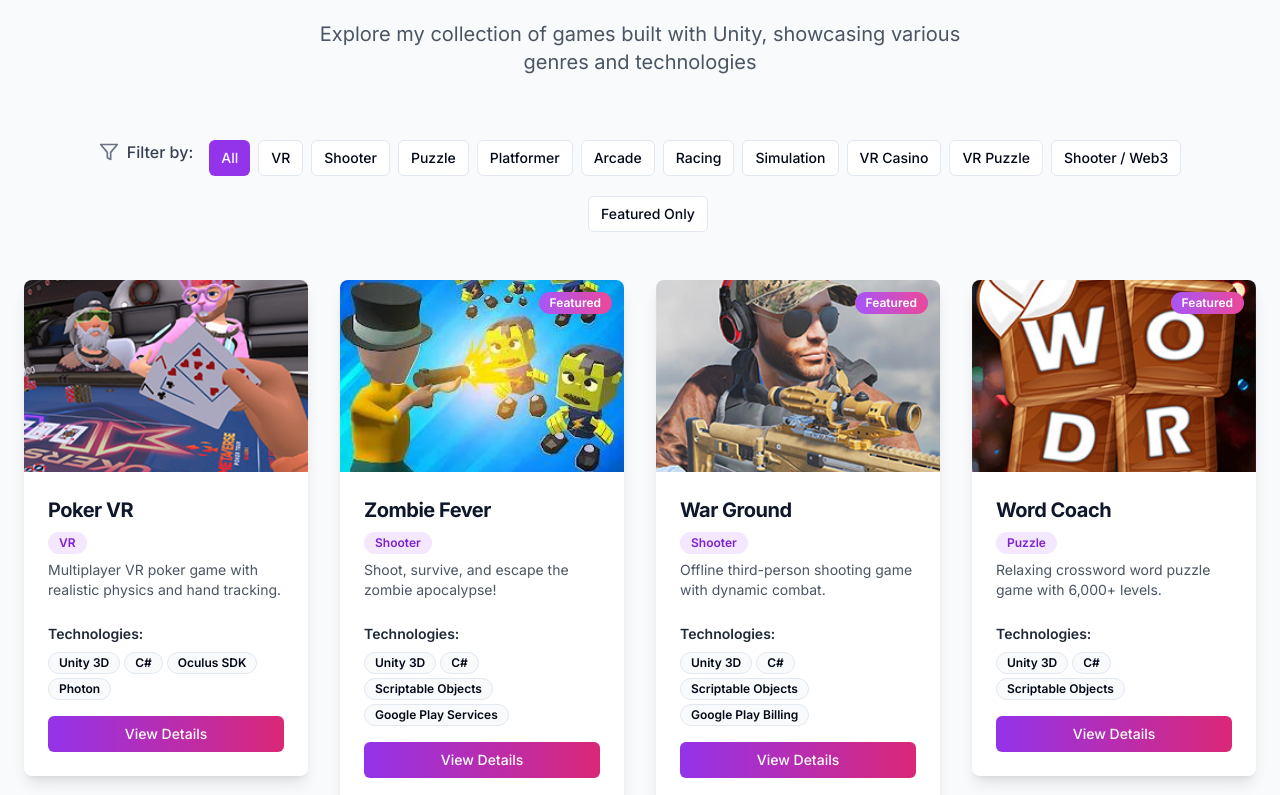
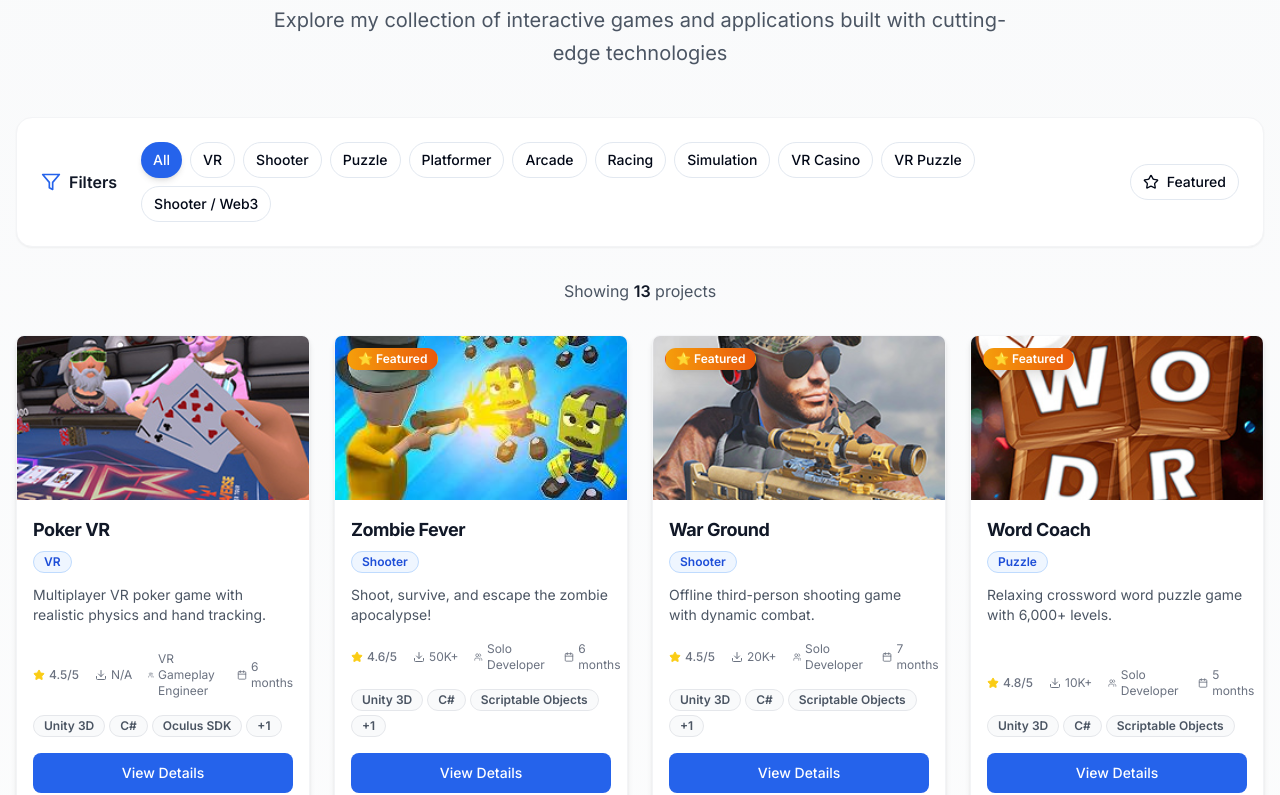
Before and after one commit to shanmukhPunnam/portfolio, a React (Vite) app: page / in a window 1280 px wide. Shown: the part 924-1719 px from the top of the page. Built offline with nearby package versions, Linux system fonts and the light colour scheme.

Commit message:
Enhance project showcase visual alignment
Refactor project data and improve visual representation for better alignment, similar to the Google Play Store.

```diff
--- a/package.json
+++ b/package.json
@@ -39,6 +39,7 @@
     "@radix-ui/react-toggle": "^1.1.0",
     "@radix-ui/react-toggle-group": "^1.1.0",
     "@radix-ui/react-tooltip": "^1.1.4",
+    "@tailwindcss/line-clamp": "^0.4.4",
     "@tanstack/react-query": "^5.56.2",
     "class-variance-authority": "^0.7.1",
     "clsx": "^2.1.1",
--- a/src/components/GameCard.tsx
+++ b/src/components/GameCard.tsx
@@ -4,6 +4,7 @@ import { Card, CardContent, CardDescription, CardHeader, CardTitle } from "@/com
 import { Button } from "@/components/ui/button";
 import { Badge } from "@/components/ui/badge";
 import { Game } from "@/data/games";
+import { Star, Download, Users, Calendar } from 'lucide-react';
 
 interface GameCardProps {
   game: Game;
@@ -13,60 +14,90 @@ interface GameCardProps {
 const GameCard = ({ game, onGameClick }: GameCardProps) => {
   return (
     <Card
-      className="group hover:shadow-2xl transition-all duration-300 hover:-translate-y-2 bg-white border-0 shadow-lg overflow-hidden cursor-pointer"
+      className="group hover:shadow-xl transition-all duration-300 hover:-translate-y-1 bg-white border border-gray-100 shadow-md overflow-hidden cursor-pointer h-full flex flex-col"
       onClick={() => onGameClick(game)}
     >
-      <div className="relative overflow-hidden">
+      {/* Header Image Section */}
+      <div className="relative overflow-hidden bg-gradient-to-br from-gray-50 to-gray-100">
+        <div className="aspect-video relative">
           <img
             src={game.image}
             alt={game.title}
-          className="w-full h-48 object-cover transition-transform duration-300 group-hover:scale-110"
+            className="w-full h-full object-cover transition-transform duration-300 group-hover:scale-105"
           />
           {game.featured && (
-          <Badge className="absolute top-3 right-3 bg-gradient-to-r from-purple-500 to-pink-500 text-white">
-            Featured
+            <Badge className="absolute top-3 left-3 bg-gradient-to-r from-amber-500 to-orange-600 text-white shadow-lg">
+              ⭐ Featured
             </Badge>
           )}
-        <div className="absolute inset-0 bg-black/0 group-hover:bg-black/20 transition-colors duration-300"></div>
-        <div className="absolute inset-0 flex items-center justify-center opacity-0 group-hover:opacity-100 transition-opacity duration-300">
-          <Button className="bg-white/90 text-slate-900 hover:bg-white">
-            View Details
-          </Button>
+          <div className="absolute inset-0 bg-black/0 group-hover:bg-black/10 transition-colors duration-300"></div>
         </div>
       </div>
 
-      <CardHeader>
-        <div className="flex justify-between items-start">
-          <div>
-            <CardTitle className="text-xl font-bold text-slate-900 group-hover:text-purple-600 transition-colors">
+      {/* Content Section */}
+      <div className="flex flex-col flex-1 p-4">
+        {/* Title and Category */}
+        <div className="mb-3">
+          <CardTitle className="text-lg font-bold text-gray-900 mb-1 line-clamp-2 group-hover:text-blue-600 transition-colors">
             {game.title}
           </CardTitle>
-            <Badge variant="secondary" className="mt-2 bg-purple-100 text-purple-700">
+          <Badge variant="secondary" className="bg-blue-50 text-blue-700 border-blue-200 text-xs">
             {game.category}
           </Badge>
         </div>
-        </div>
-        <CardDescription className="text-gray-600 mt-2">
+
+        {/* Description */}
+        <CardDescription className="text-gray-600 text-sm mb-4 line-clamp-2 flex-1">
           {game.description}
         </CardDescription>
-      </CardHeader>
 
-      <CardContent>
+        {/* Stats Row */}
+        <div className="flex items-center gap-4 mb-4 text-xs text-gray-500">
+          {game.rating && (
+            <div className="flex items-center gap-1">
+              <Star className="w-3 h-3 fill-yellow-400 text-yellow-400" />
+              <span className="font-medium">{game.rating}</span>
+            </div>
+          )}
+          {game.downloads && (
+            <div className="flex items-center gap-1">
+              <Download className="w-3 h-3" />
+              <span>{game.downloads}</span>
+            </div>
+          )}
+          {game.teamSize && (
+            <div className="flex items-center gap-1">
+              <Users className="w-3 h-3" />
+              <span>{game.teamSize}</span>
+            </div>
+          )}
+          {game.developmentTime && (
+            <div className="flex items-center gap-1">
+              <Calendar className="w-3 h-3" />
+              <span>{game.developmentTime}</span>
+            </div>
+          )}
+        </div>
+
+        {/* Technologies */}
         <div className="mb-4">
-          <h4 className="font-semibold text-sm text-gray-800 mb-2">Technologies:</h4>
           <div className="flex flex-wrap gap-1">
-            {game.technologies.map(tech => (
-              <Badge key={tech} variant="outline" className="text-xs bg-gray-50">
+            {game.technologies.slice(0, 3).map(tech => (
+              <Badge key={tech} variant="outline" className="text-xs bg-gray-50 border-gray-200 text-gray-600">
                 {tech}
               </Badge>
             ))}
+            {game.technologies.length > 3 && (
+              <Badge variant="outline" className="text-xs bg-gray-50 border-gray-200 text-gray-600">
+                +{game.technologies.length - 3}
+              </Badge>
+            )}
           </div>
         </div>
 
-        <div className="mt-4">
+        {/* Action Button */}
         <Button
-            size="sm"
-            className="w-full bg-gradient-to-r from-purple-600 to-pink-600 hover:from-purple-700 hover:to-pink-700 text-white"
+          className="w-full bg-blue-600 hover:bg-blue-700 text-white font-medium py-2 rounded-lg transition-colors mt-auto"
           onClick={(e) => {
             e.stopPropagation();
             onGameClick(game);
@@ -75,7 +106,6 @@ const GameCard = ({ game, onGameClick }: GameCardProps) => {
           View Details
         </Button>
       </div>
-      </CardContent>
     </Card>
   );
 };
--- a/src/components/GameFilters.tsx
+++ b/src/components/GameFilters.tsx
@@ -1,7 +1,7 @@
 
 import React from 'react';
 import { Button } from "@/components/ui/button";
-import { Filter } from "lucide-react";
+import { Filter, Star } from "lucide-react";
 import { categories } from "@/data/games";
 
 interface GameFiltersProps {
@@ -13,40 +13,50 @@ interface GameFiltersProps {
 
 const GameFilters = ({ selectedCategory, showFeatured, onCategoryChange, onFeaturedToggle }: GameFiltersProps) => {
   return (
-    <div className="flex flex-wrap justify-center gap-4 mb-12">
-      <div className="flex items-center gap-2 mb-4">
-        <Filter className="h-5 w-5 text-gray-500" />
-        <span className="text-gray-700 font-medium">Filter by:</span>
+    <div className="bg-white rounded-2xl p-6 shadow-sm border border-gray-100 mb-8">
+      <div className="flex flex-col lg:flex-row lg:items-center gap-6">
+        {/* Filter Label */}
+        <div className="flex items-center gap-2">
+          <Filter className="h-5 w-5 text-blue-600" />
+          <span className="text-gray-900 font-semibold">Filters</span>
         </div>
-      <div className="flex flex-wrap gap-2">
+
+        {/* Category Filters */}
+        <div className="flex flex-1 flex-wrap gap-2">
           {categories.map(category => (
             <Button
               key={category}
               variant={selectedCategory === category ? "default" : "outline"}
               size="sm"
               onClick={() => onCategoryChange(category)}
-            className={`transition-all duration-200 ${
+              className={`transition-all duration-200 rounded-full ${
                 selectedCategory === category
-                ? "bg-purple-600 hover:bg-purple-700"
-                : "hover:bg-purple-50 hover:border-purple-300"
+                  ? "bg-blue-600 hover:bg-blue-700 text-white shadow-md"
+                  : "hover:bg-blue-50 hover:border-blue-300 hover:text-blue-700"
               }`}
             >
               {category}
             </Button>
           ))}
         </div>
+
+        {/* Featured Toggle */}
+        <div className="flex items-center">
           <Button
             variant={showFeatured ? "default" : "outline"}
             size="sm"
             onClick={onFeaturedToggle}
-        className={`ml-4 transition-all duration-200 ${
+            className={`transition-all duration-200 rounded-full flex items-center gap-2 ${
               showFeatured
-            ? "bg-cyan-600 hover:bg-cyan-700"
-            : "hover:bg-cyan-50 hover:border-cyan-300"
+                ? "bg-amber-600 hover:bg-amber-700 text-white shadow-md"
+                : "hover:bg-amber-50 hover:border-amber-300 hover:text-amber-700"
             }`}
           >
-        Featured Only
+            <Star className={`w-4 h-4 ${showFeatured ? 'fill-current' : ''}`} />
+            Featured
           </Button>
+        </div>
+      </div>
     </div>
   );
 };
--- a/src/components/GameShowcase.tsx
+++ b/src/components/GameShowcase.tsx
@@ -1,5 +1,6 @@
 
 import React, { useState } from 'react';
+import { Button } from "@/components/ui/button";
 import GameModal from './GameModal';
 import GameFilters from './GameFilters';
 import GameCard from './GameCard';
@@ -29,15 +30,15 @@ const GameShowcase = () => {
   };
 
   return (
-    <section className="py-20 bg-slate-50">
-      <div className="container mx-auto px-6">
+    <section className="py-16 bg-gradient-to-b from-gray-50 to-white">
+      <div className="container mx-auto px-4 max-w-7xl">
         <ScrollAnimationWrapper animation="fadeUp">
-          <div className="text-center mb-16">
-            <h2 className="text-4xl md:text-5xl font-bold text-slate-900 mb-4">
-              Game Portfolio
+          <div className="text-center mb-12">
+            <h2 className="text-4xl md:text-5xl font-bold text-gray-900 mb-4">
+              Game <span className="text-blue-600">Portfolio</span>
             </h2>
-            <p className="text-xl text-gray-600 max-w-2xl mx-auto">
-              Explore my collection of games built with Unity, showcasing various genres and technologies
+            <p className="text-xl text-gray-600 max-w-3xl mx-auto leading-relaxed">
+              Explore my collection of interactive games and applications built with cutting-edge technologies
             </p>
           </div>
         </ScrollAnimationWrapper>
@@ -51,12 +52,24 @@ const GameShowcase = () => {
           />
         </ScrollAnimationWrapper>
 
-        <div className="grid grid-cols-1 md:grid-cols-2 lg:grid-cols-4 gap-8">
+        {/* Results Summary */}
+        <ScrollAnimationWrapper animation="fadeUp" delay={0.3}>
+          <div className="mb-8">
+            <p className="text-gray-600 text-center">
+              Showing <span className="font-semibold text-gray-900">{filteredGames.length}</span> {filteredGames.length === 1 ? 'project' : 'projects'}
+              {selectedCategory !== "All" && <span> in <span className="font-semibold text-blue-600">{selectedCategory}</span></span>}
+              {showFeatured && <span> · <span className="font-semibold text-amber-600">Featured only</span></span>}
+            </p>
+          </div>
+        </ScrollAnimationWrapper>
+
+        {/* Games Grid */}
+        <div className="grid grid-cols-1 sm:grid-cols-2 lg:grid-cols-3 xl:grid-cols-4 gap-6">
           {filteredGames.map((game, index) => (
             <ScrollAnimationWrapper
               key={game.id}
               animation="fadeUp"
-              delay={0.1 * (index % 4)}
+              delay={0.1 * (index % 8)}
             >
               <GameCard
                 game={game}
@@ -66,10 +79,26 @@ const GameShowcase = () => {
           ))}
         </div>
 
+        {/* Empty State */}
         {filteredGames.length === 0 && (
           <ScrollAnimationWrapper animation="fadeIn" delay={0.3}>
-            <div className="text-center py-12">
-              <p className="text-gray-500 text-lg">No games found for the selected filters.</p>
+            <div className="text-center py-16">
+              <div className="w-24 h-24 mx-auto mb-6 bg-gray-100 rounded-full flex items-center justify-center">
+                <div className="text-gray-400 text-3xl">🎮</div>
+              </div>
+              <h3 className="text-xl font-semibold text-gray-900 mb-2">No games found</h3>
+              <p className="text-gray-500 text-lg max-w-md mx-auto">
+                Try adjusting your filters to discover more amazing projects.
+              </p>
+              <Button
+                onClick={() => {
+                  setSelectedCategory("All");
+                  setShowFeatured(false);
+                }}
+                className="mt-4 bg-blue-600 hover:bg-blue-700 text-white"
+              >
+                Clear Filters
+              </Button>
             </div>
           </ScrollAnimationWrapper>
         )}
--- a/tailwind.config.ts
+++ b/tailwind.config.ts
@@ -107,5 +107,8 @@ export default {
 			}
 		}
 	},
-	plugins: [require("tailwindcss-animate")],
+	plugins: [
+		require("tailwindcss-animate"),
+		require('@tailwindcss/line-clamp')
+	],
 } satisfies Config;
```
Also changed, not shown: 1 other file (tests, documents, lock files or other folders). Lines whose indentation alone changed are shown as unchanged.
